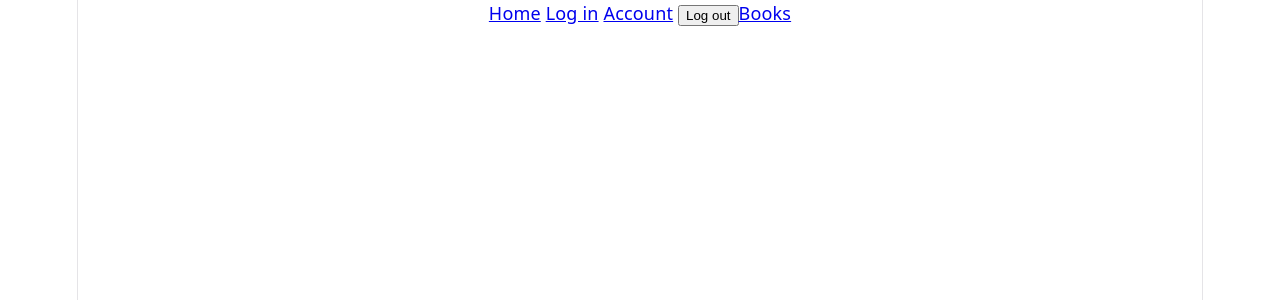
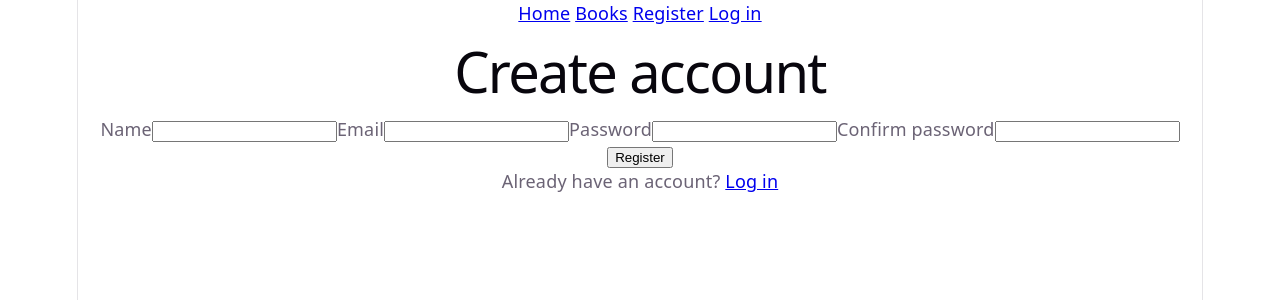
Before and after one commit to JustPePeCode/BookTracker, a React (Vite) app in the folder Frontend/: page /register in a window 1280 px wide. Shown: the top 300 px of the page. Built offline with nearby package versions, Linux system fonts and the light colour scheme.

Commit message:
add frontend member registration

```diff
--- a/Frontend/package.json
+++ b/Frontend/package.json
@@ -11,7 +11,7 @@
   },
   "dependencies": {
     "@tanstack/react-query": "^5.101.4",
-    "@tanstack/react-query-devtools": "^5.101.2",
+    "@tanstack/react-query-devtools": "^5.101.4",
     "react": "^19.2.7",
     "react-dom": "^19.2.7",
     "react-router-dom": "^7.18.1"
--- a/Frontend/src/App.tsx
+++ b/Frontend/src/App.tsx
@@ -1,12 +1,13 @@
-import { Link, Route, Routes } from "react-router-dom";
+import { Route, Routes } from "react-router-dom";
 import { AccountPage } from "./auth/AccountPage";
 import { LoginPage } from "./auth/LoginPage";
-import { LogoutButton } from "./auth/LogoutButton";
 import { BookListPage } from "./books/BookListPage";
 import { BookDetailsPage } from "./books/BookDetailsPage";
 import { RequireAdministrator } from "./auth/RequireAdministrator";
 import { CreateBookPage } from "./books/CreateBookPage";
 import { EditBookPage } from "./books/EditBookPage";
+import { RegisterPage } from "./members/RegisterPage";
+import { Navigation } from "./Navigation";
 
 function HomePage() {
   return <h1>Book Tracker</h1>;
@@ -15,19 +16,15 @@
 export default function App() {
   return (
     <>
-      <nav>
-        <Link to="/">Home</Link> <Link to="/login">Log in</Link>{" "}
-        <Link to="/account">Account</Link> <LogoutButton />
-        <Link to="/books">Books</Link>{" "}
-      </nav>
+      <Navigation />
 
       <Routes>
         <Route path="/" element={<HomePage />} />
         <Route path="/login" element={<LoginPage />} />
         <Route path="/account" element={<AccountPage />} />
         <Route path="/books" element={<BookListPage />} />
-        <Route path="/books" element={<BookListPage />} />
         <Route path="/books/:bookId" element={<BookDetailsPage />} />
+        <Route path="/register" element={<RegisterPage />} />
 
         <Route element={<RequireAdministrator />}>
           <Route path="/books/new" element={<CreateBookPage />} />
--- /dev/null
+++ b/Frontend/src/Navigation.tsx
@@ -0,0 +1,36 @@
+import { Link } from "react-router-dom";
+import { LogoutButton } from "./auth/LogoutButton";
+import { useAccessToken } from "./auth/tokenStorage";
+import { useCurrentMember } from "./auth/useCurrentMember";
+
+export function Navigation() {
+  const currentMemberQuery = useCurrentMember();
+  const hasToken = useAccessToken() !== null;
+
+  return (
+    <nav>
+      <Link to="/">Home</Link>{" "}
+      <Link to="/books">Books</Link>{" "}
+
+      {!hasToken && (
+        <>
+          <Link to="/register">Register</Link>{" "}
+          <Link to="/login">Log in</Link>
+        </>
+      )}
+
+      {hasToken && currentMemberQuery.isPending && (
+        <span>Checking account...</span>
+      )}
+
+      {hasToken && currentMemberQuery.isSuccess && (
+        <>
+          <Link to="/account">Account</Link>{" "}
+          <LogoutButton />
+        </>
+      )}
+
+      {hasToken && currentMemberQuery.isError && <LogoutButton />}
+    </nav>
+  );
+}
--- a/Frontend/src/auth/LoginPage.tsx
+++ b/Frontend/src/auth/LoginPage.tsx
@@ -1,12 +1,19 @@
 import { useState, type FormEvent } from "react";
 import { useMutation, useQueryClient } from "@tanstack/react-query";
-import { useNavigate } from "react-router-dom";
 import { ApiError } from "../api";
 import { login } from "./authApi";
 import { setAccessToken } from "./tokenStorage";
+import { useLocation, useNavigate } from "react-router-dom";
+
+type LoginLocationState = {
+  registered?: boolean;
+  email?: string;
+};
 
 export function LoginPage() {
-  const [email, setEmail] = useState("");
+  const location = useLocation();
+  const locationState = location.state as LoginLocationState | null;
+  const [email, setEmail] = useState(locationState?.email ?? "");
   const [password, setPassword] = useState("");
   const navigate = useNavigate();
   const queryClient = useQueryClient();
@@ -16,7 +23,7 @@
     onSuccess: async (response) => {
       setAccessToken(response.accessToken);
       await queryClient.invalidateQueries({ queryKey: ["current-member"] });
-      navigate("/account");
+      navigate("/account", { replace: true });
     },
   });
 
@@ -31,6 +38,9 @@
 
   return (
     <main>
+      {locationState?.registered && (
+        <p>Your account was created. You can now log in.</p>
+      )}
       <h1>Log in</h1>
 
       <form onSubmit={handleSubmit}>
--- a/Frontend/src/auth/tokenStorage.ts
+++ b/Frontend/src/auth/tokenStorage.ts
@@ -1,13 +1,40 @@
+import { useSyncExternalStore } from "react";
+
 const tokenKey = "book-tracker-access-token";
+const listeners = new Set<() => void>();
+
+function notifyListeners() {
+  listeners.forEach((listener) => listener());
+}
+
+function subscribe(listener: () => void) {
+  listeners.add(listener);
+
+  function handleStorage(event: StorageEvent) {
+    if (event.key === tokenKey) listener();
+  }
+
+  window.addEventListener("storage", handleStorage);
+  return () => {
+    listeners.delete(listener);
+    window.removeEventListener("storage", handleStorage);
+  };
+}
 
 export function getAccessToken() {
   return localStorage.getItem(tokenKey);
 }
 
+export function useAccessToken() {
+  return useSyncExternalStore(subscribe, getAccessToken, () => null);
+}
+
 export function setAccessToken(token: string) {
   localStorage.setItem(tokenKey, token);
+  notifyListeners();
 }
 
 export function removeAccessToken() {
   localStorage.removeItem(tokenKey);
+  notifyListeners();
 }
--- a/Frontend/src/auth/useCurrentMember.ts
+++ b/Frontend/src/auth/useCurrentMember.ts
@@ -2,13 +2,14 @@
 import { useQuery } from "@tanstack/react-query";
 import { ApiError } from "../api";
 import { getCurrentMember } from "./authApi";
-import { getAccessToken, removeAccessToken } from "./tokenStorage";
+import { removeAccessToken, useAccessToken } from "./tokenStorage";
 
 export function useCurrentMember() {
+  const accessToken = useAccessToken();
   const query = useQuery({
     queryKey: ["current-member"],
     queryFn: getCurrentMember,
-    enabled: getAccessToken() !== null,
+    enabled: accessToken !== null,
     retry: false,
   });
 
--- /dev/null
+++ b/Frontend/src/members/RegisterPage.tsx
@@ -0,0 +1,125 @@
+import { useState, type FormEvent } from "react";
+import { useMutation } from "@tanstack/react-query";
+import { Link, useNavigate } from "react-router-dom";
+import { ApiError } from "../api";
+import { registerMember } from "./membersApi";
+
+export function RegisterPage() {
+  const [formError, setFormError] = useState<string | null>(null);
+  const navigate = useNavigate();
+
+  const registerMutation = useMutation({
+    mutationFn: registerMember,
+    onSuccess: (member) => {
+      navigate("/login", {
+        state: {
+          registered: true,
+          email: member.email,
+        },
+      });
+    },
+  });
+  function handleSubmit(event: FormEvent<HTMLFormElement>) {
+    event.preventDefault();
+    setFormError(null);
+
+    const formData = new FormData(event.currentTarget);
+    const name = formData.get("name")?.toString().trim() ?? "";
+    const email = formData.get("email")?.toString().trim() ?? "";
+    const password = formData.get("password")?.toString() ?? "";
+    const confirmPassword =
+      formData.get("confirmPassword")?.toString() ?? "";
+
+    if (!name || !email || !password) {
+      setFormError("Name, email and password are required.");
+      return;
+    }
+
+    if (password.length < 8) {
+      setFormError("Password must contain at least 8 characters.");
+      return;
+    }
+
+    if (password !== confirmPassword) {
+      setFormError("Passwords do not match.");
+      return;
+    }
+
+    registerMutation.mutate({ name, email, password });
+  }
+    const badRequest =
+    registerMutation.error instanceof ApiError &&
+    registerMutation.error.status === 400;
+
+  const duplicateEmail =
+    registerMutation.error instanceof ApiError &&
+    registerMutation.error.status === 409;
+
+  return (
+    <main>
+      <h1>Create account</h1>
+
+      <form onSubmit={handleSubmit}>
+        <label>
+          Name
+          <input
+            name="name"
+            autoComplete="name"
+            maxLength={100}
+            required
+          />
+        </label>
+
+        <label>
+          Email
+          <input
+            name="email"
+            type="email"
+            autoComplete="email"
+            maxLength={200}
+            required
+          />
+        </label>
+
+        <label>
+          Password
+          <input
+            name="password"
+            type="password"
+            autoComplete="new-password"
+            minLength={8}
+            required
+          />
+        </label>
+
+        <label>
+          Confirm password
+          <input
+            name="confirmPassword"
+            type="password"
+            autoComplete="new-password"
+            minLength={8}
+            required
+          />
+        </label>
+
+        <button type="submit" disabled={registerMutation.isPending}>
+          {registerMutation.isPending ? "Creating account..." : "Register"}
+        </button>
+      </form>
+
+      {formError && <p>{formError}</p>}
+      {badRequest && <p>The API rejected the registration data.</p>}
+      {duplicateEmail && <p>An account with this email already exists.</p>}
+      {registerMutation.isError && !badRequest && !duplicateEmail && (
+        <p>Could not create the account. Is the API running?</p>
+      )}
+
+      <p>
+        Already have an account? <Link to="/login">Log in</Link>
+      </p>
+    </main>
+  );
+  // put next steps here
+
+}
--- /dev/null
+++ b/Frontend/src/members/membersApi.ts
@@ -0,0 +1,12 @@
+import { apiRequest } from "../api";
+import type {
+  RegisterMemberRequest,
+  RegisterMemberResponse,
+} from "./types";
+
+export function registerMember(request: RegisterMemberRequest) {
+  return apiRequest<RegisterMemberResponse>("/members", {
+    method: "POST",
+    body: JSON.stringify(request),
+  });
+}
--- /dev/null
+++ b/Frontend/src/members/types.ts
@@ -0,0 +1,11 @@
+export type RegisterMemberRequest = {
+  name: string;
+  email: string;
+  password: string;
+};
+
+export type RegisterMemberResponse = {
+  id: number;
+  name: string;
+  email: string;
+};
```
Also changed, not shown: 1 other file (tests, documents, lock files or other folders).
